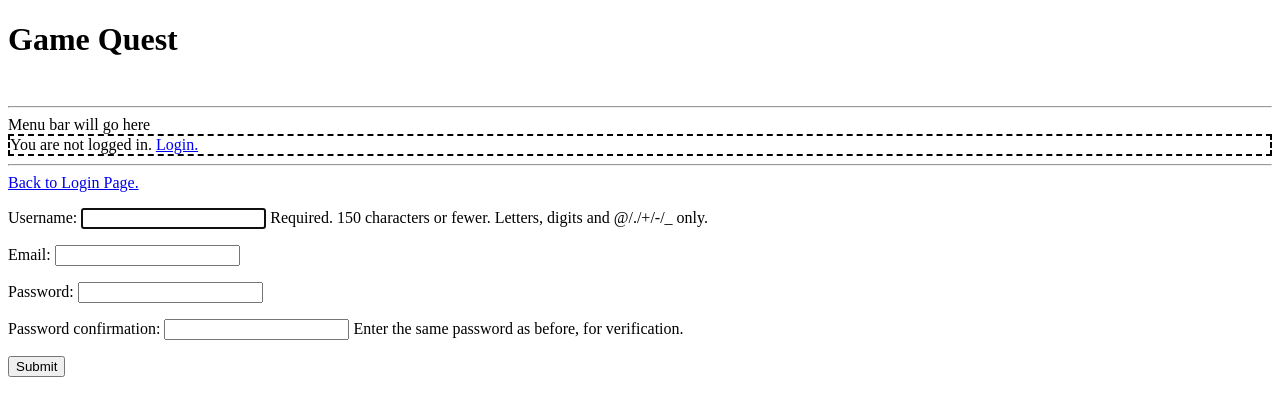
After one commit to amusselm/rvgs_gamelist, a Django app: a page that uses rvgs/gamequest/templates/gamequest/create_user.html in a window 1280 px wide. The commit adds this page. Shown: the top 416 px of the page. Run offline with Django 3.2, Linux system fonts and the light colour scheme.

Commit message:
Added the ability to create a new user account.
This implements issue #3 in the github tracker.

```diff
--- a/rvgs/gamequest/forms.py
+++ b/rvgs/gamequest/forms.py
@@ -1,5 +1,7 @@
 from django.forms import ModelForm
 from django.forms import Form
+from django.contrib.auth.forms import UserCreationForm
+from django.contrib.auth.models import User
 from django import forms
 
 from gamequest.models import *
@@ -45,3 +47,13 @@ class AddGameForm(ModelForm):
         super(AddGameForm,self).__init__(*args,**kwargs)
         platforms = [(platform.id, unicode(platform.systemName)) for platform in System.objects.filter(emulated=False)]
         self.fields['ports'].choices = platforms
+
+class NewUserForm(UserCreationForm):
+    """
+    For to allow new users to register
+    """
+    email = forms.EmailField(required=True)
+
+    class Meta:
+        model = User
+        fields = ( "username", "email")
--- /dev/null
+++ b/rvgs/gamequest/templates/gamequest/create_user.html
@@ -0,0 +1,12 @@
+{% extends "gamequest/base.html" %}
+
+{% block content %}
+<a href="{% url 'login' %}">Back to Login Page.</a><br>
+<form method="post" action="{% url 'create_user' %}">
+    {% csrf_token %}
+    {{ form.as_p }}
+    <input type="submit" value="Submit">
+</form>
+
+
+{% endblock %}
--- a/rvgs/gamequest/templates/gamequest/login.html
+++ b/rvgs/gamequest/templates/gamequest/login.html
@@ -14,6 +14,8 @@
     <input type="hidden" name="next" value="{% url 'user_profile_redirect' %}">
     <input type="submit" value="Login">
 </form>
+<a href="{% url 'create_user' %}">Create new account</a>
+
 </p>
 
 {% endblock %}
--- a/rvgs/gamequest/urls.py
+++ b/rvgs/gamequest/urls.py
@@ -22,4 +22,5 @@ urlpatterns = patterns('',
     url(r'^auth/login$', 'django.contrib.auth.views.login', {'template_name': 'gamequest/login.html'}, name="login"),
     url(r'^auth/user_redirect$',views.userProfileRedirect, name="user_profile_redirect"),
     url(r'^auth/logout$','django.contrib.auth.views.logout', {'template_name': 'gamequest/logged_out.html'}, name="logout"),
+    url(r'^auth/create_user$',views.CreateUserView.as_view(), name="create_user")
 )
--- a/rvgs/gamequest/views.py
+++ b/rvgs/gamequest/views.py
@@ -4,6 +4,9 @@ from django.template import RequestContext, loader
 from django.shortcuts import redirect
 from django.core.urlresolvers import reverse
 from django.contrib.auth.decorators import login_required
+from django.contrib.auth import login
+from django.contrib.auth import authenticate
+
 from django.views.generic.edit import FormView
 
 from models import *
@@ -338,3 +341,19 @@ class CreateGameView(AchievementLissRefrenceBaseView):
     def form_valid(self, form):
         form.save()
         return super(CreateGameView,self).form_valid(form)
+
+class CreateUserView(FormView):
+    """
+    Proscess a reqeust for a new user account
+    """
+    template_name = 'gamequest/create_user.html'
+    form_class=NewUserForm
+
+    def form_valid(self,form):
+        """Called after all parts of the form are validated.
+           In this instance, it does nearly all of the sanity checking in the
+           class"""
+        new_user = form.save()
+        user = authenticate(username=new_user.username,password=form.clean_password2())
+        login(self.request,user)
+        return userProfileRedirect(self.request)
```
